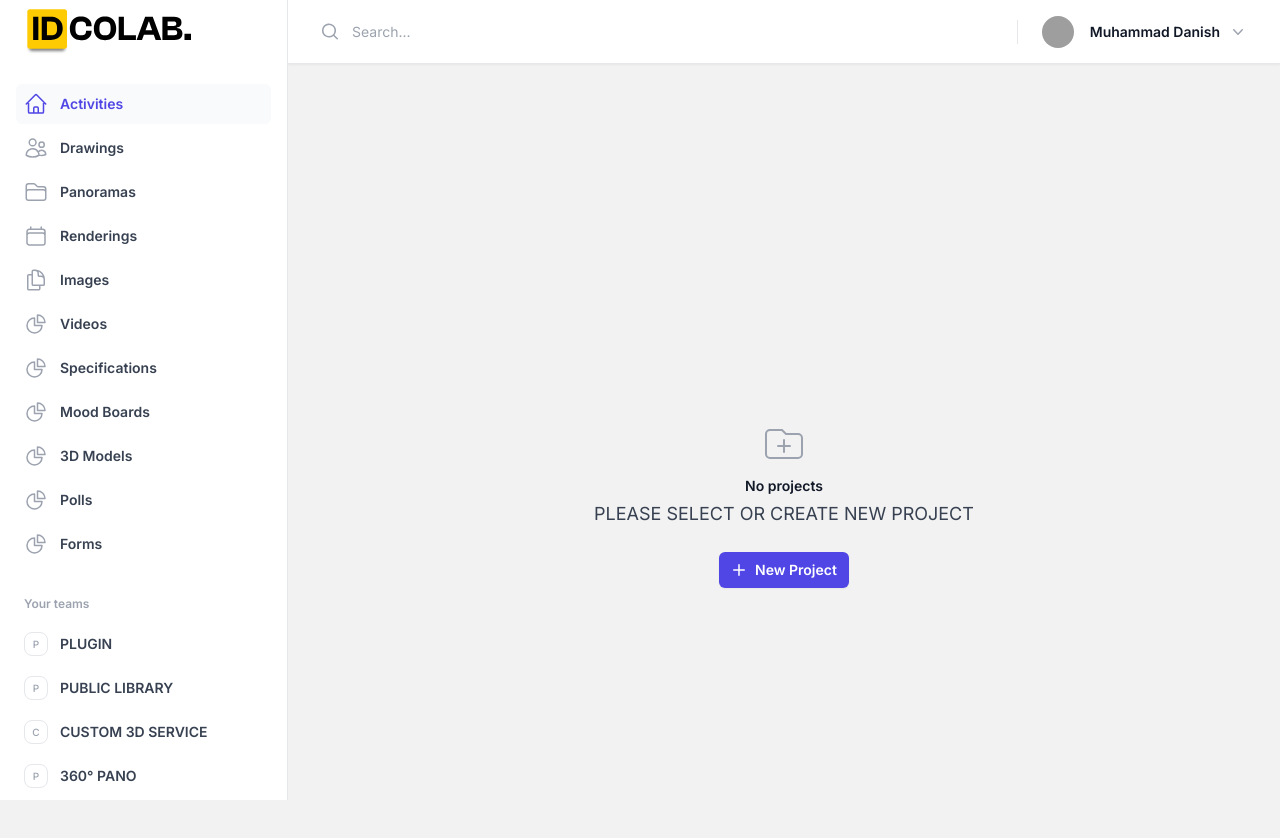
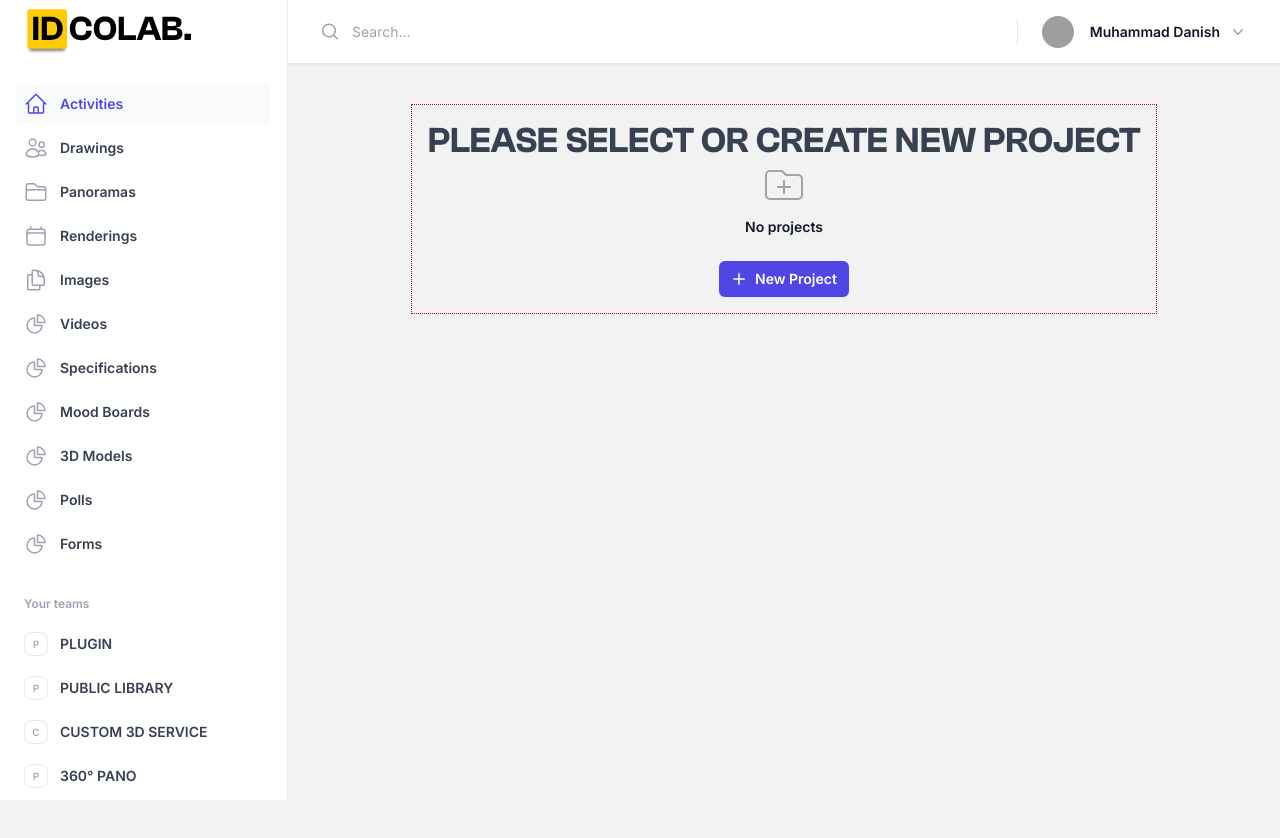
Before and after one commit to muhammad-danish1998/idcolab_2, a Next.js app: page /dashbord in a window 1280 px wide. Shown: the top 838 px of the page. After the commit the page ends 800 px from the top, so only its background shows below. Built offline with nearby package versions, Linux system fonts and the light colour scheme; grey boxes are pictures that could not be loaded.

Commit message:
dashboard routh

```diff
--- a/src/app/components/Newproject.jsx
+++ b/src/app/components/Newproject.jsx
@@ -3,7 +3,8 @@ import { PlusIcon } from "@heroicons/react/20/solid";
 const Newproject = () => {
   return (
     <div>
-      <div className="text-center ">
+      <div className="text-center border border-dotted  border-red-800 p-4 ">
+        <h1 className="font-heading text-4xl font-semibold text-gray-700">PLEASE SELECT OR CREATE NEW PROJECT</h1>
         <svg
           className="mx-auto h-12 w-12 text-gray-400"
           fill="none"
@@ -22,9 +23,7 @@ const Newproject = () => {
         <h3 className="mt-2 text-sm font-semibold text-gray-900">
           No projects
         </h3>
-        <p className="mt-1 text-lg text-gray-700">
-        PLEASE SELECT OR CREATE NEW PROJECT
-        </p>
+
         <div className="mt-6">
           <button
             type="button"
--- a/src/app/dashbord/page.jsx
+++ b/src/app/dashbord/page.jsx
@@ -404,7 +404,7 @@ export default function dashbord() {
           </div>
 
           <main className="py-10 ">
-            <div className="px-4 sm:px-6 lg:px-8 flex justify-center items-center lg:h-screen">
+            <div className="px-4 sm:px-6 lg:px-8 flex justify-center items-center ">
               <Newproject />
             </div>
           </main>
```
